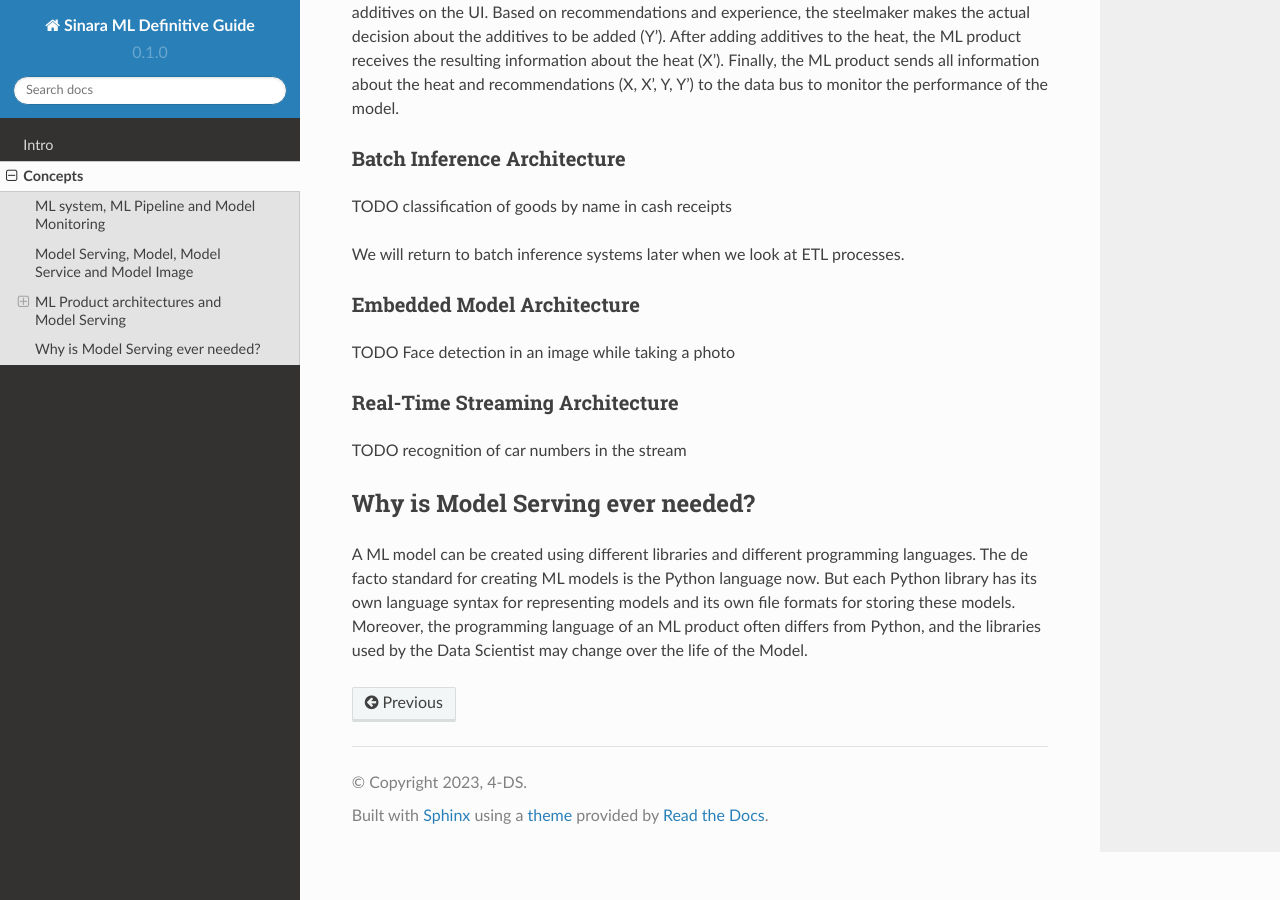
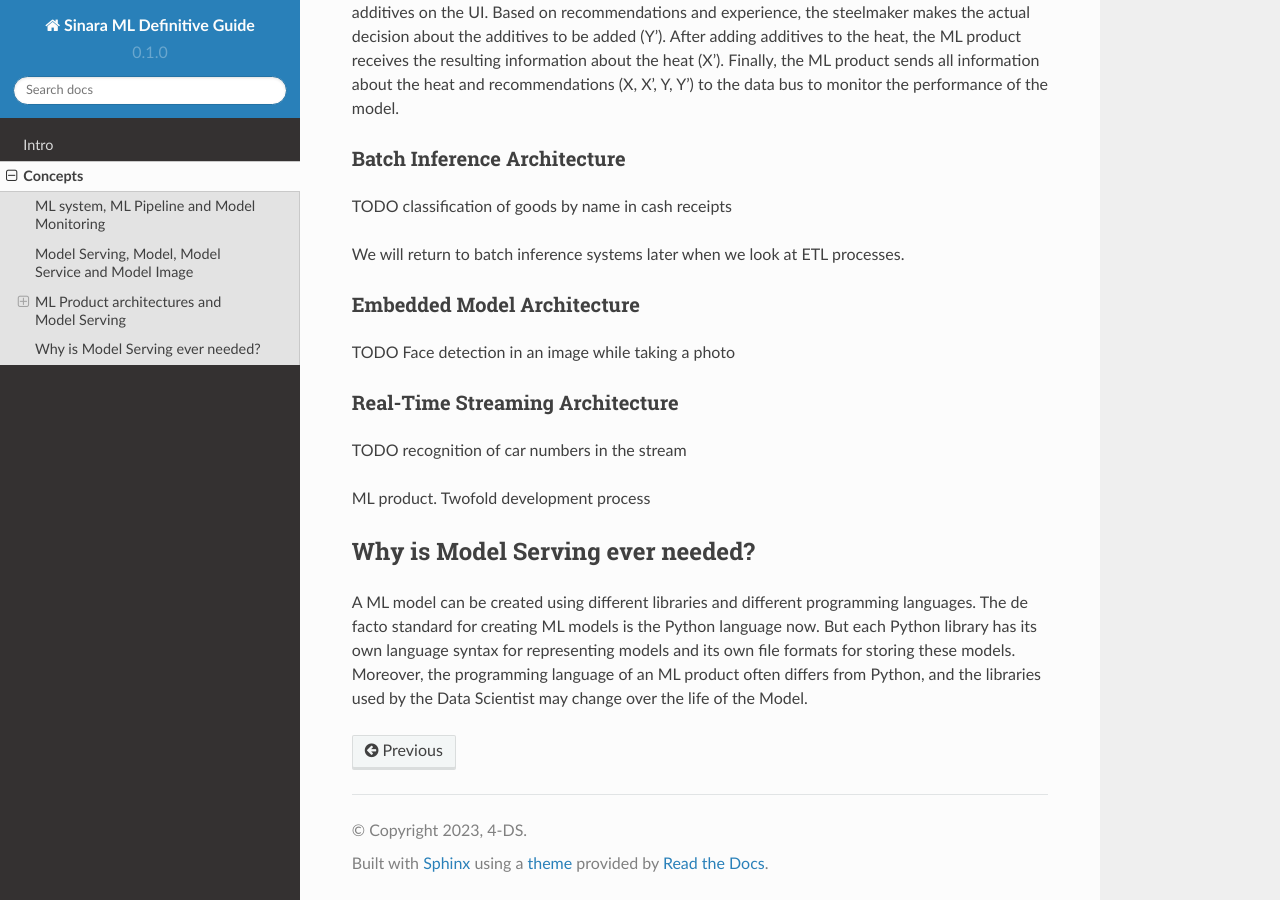
Before and after one commit to 4-DS/SinaraML-Def-Guide, a Sphinx documentation site: the page built from docs/source/concepts.rst, in a window 1280 px wide and 900 px high, scrolled down 3488 px. Built offline with Sphinx 7.4.7 and the Read the Docs theme 2.0.0, drawn with Linux system fonts in a browser that asks for light colours.

Commit message:
Update concepts.rst

```diff
--- a/docs/source/concepts.rst
+++ b/docs/source/concepts.rst
@@ -80,6 +80,8 @@ Real-Time Streaming Architecture
 TODO
 recognition of car numbers in the stream
 
+ML product. Twofold development process
+
 Why is Model Serving ever needed?
 *********************************
 
```
